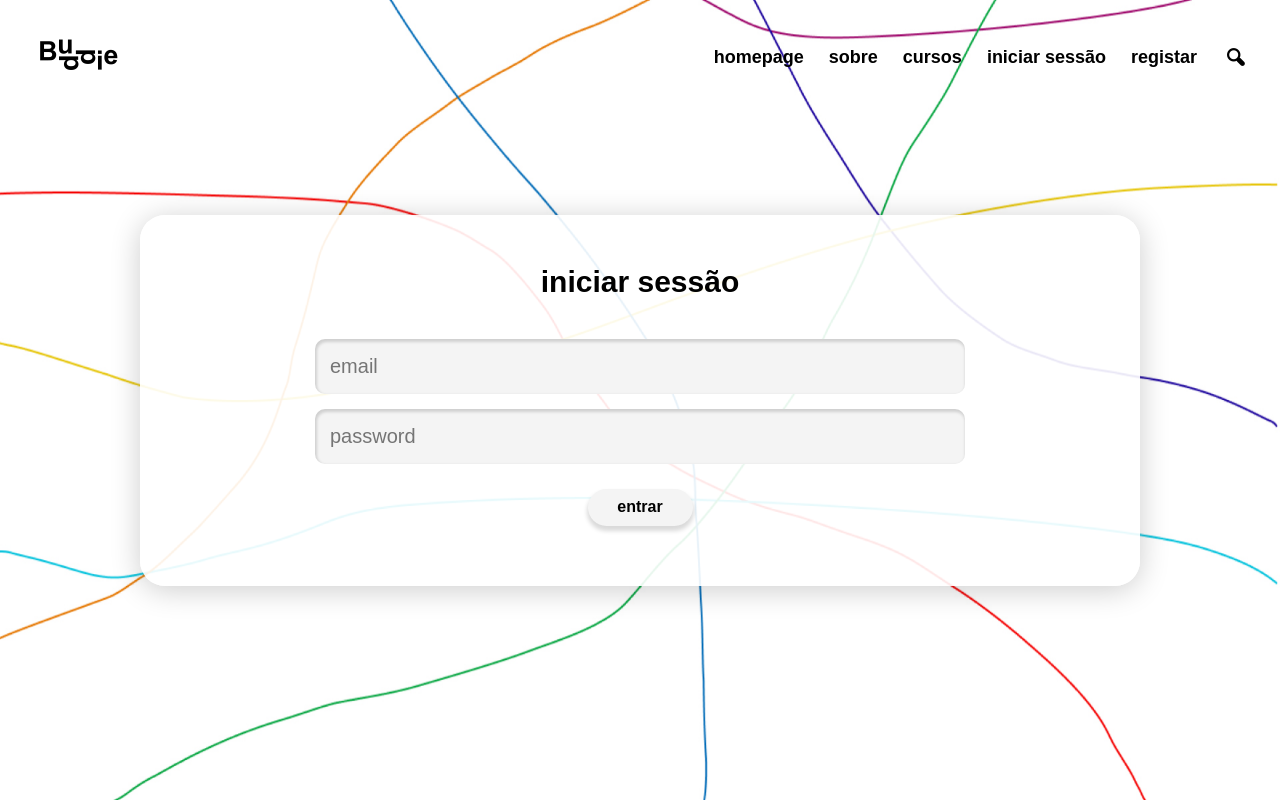
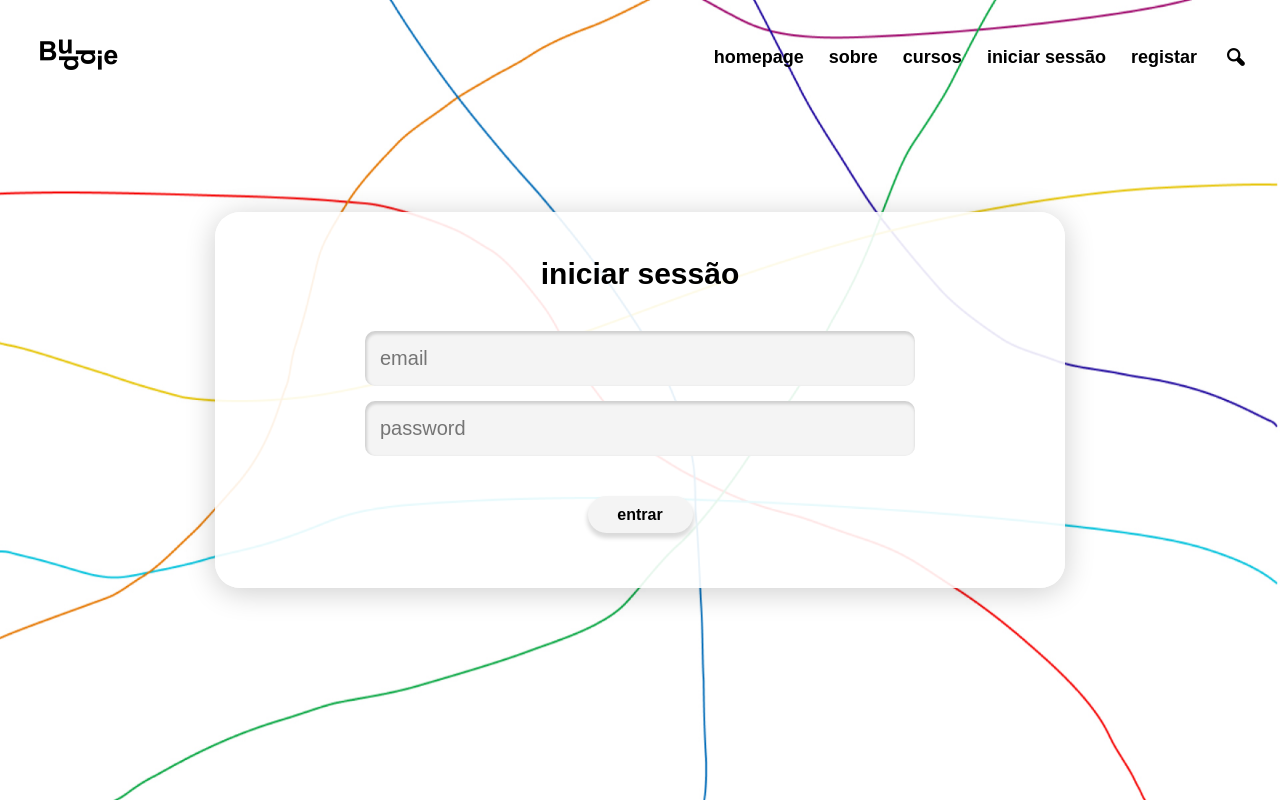
Before and after one commit to buddie-project/buddie-frontend, a React (Vite) app: page /entrar in a window 1280 px wide. Built offline with nearby package versions, Linux system fonts and the light colour scheme; no server answers; a web font is replaced by a local one.

Commit message:
Update styles for Homepage and Login/Register components; adjust z-index, padding, and dimensions for improved layout

```diff
--- a/src/style/Homepage.css
+++ b/src/style/Homepage.css
@@ -51,7 +51,7 @@
     font-family: 'Alumni Sans', sans-serif;
     font-weight: 550;
     animation: move 0.6s infinite alternate;
-    z-index: 1;
+    z-index: 10;
     cursor: pointer;
 }
 
--- a/src/style/LoginAndRegister.css
+++ b/src/style/LoginAndRegister.css
@@ -19,9 +19,9 @@ html, body {
     background: rgba(255, 255, 255, 0.9);
     border-radius: 25px;
     box-shadow: 0 4px 30px rgba(0, 0, 0, 0.2);
-    padding: 50px 20px;
+    padding: 45px 60px;
     width: 90%;
-    max-width: 1000px;
+    max-width: 850px;
     max-height: 600px;
     align-items: center;
     justify-content: center;
@@ -49,7 +49,7 @@ html, body {
 
 input {
     width: 100%;
-    max-width: 650px;
+    max-width: 550px;
     height: 55px;
     flex-shrink: 0;
     border-radius: 10px;
@@ -76,7 +76,7 @@ button {
     width: 105px;
     height: 37px;
     flex-shrink: 0;
-    margin-top: 10px;
+    margin-top: 25px;
     border-style: none;
     display: block;
     font-size: 16px;
```
